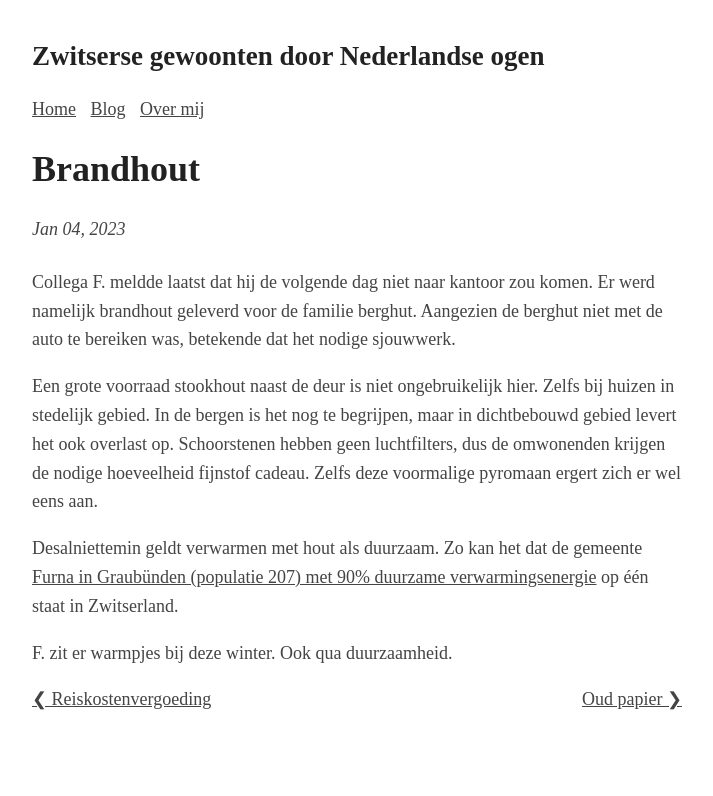
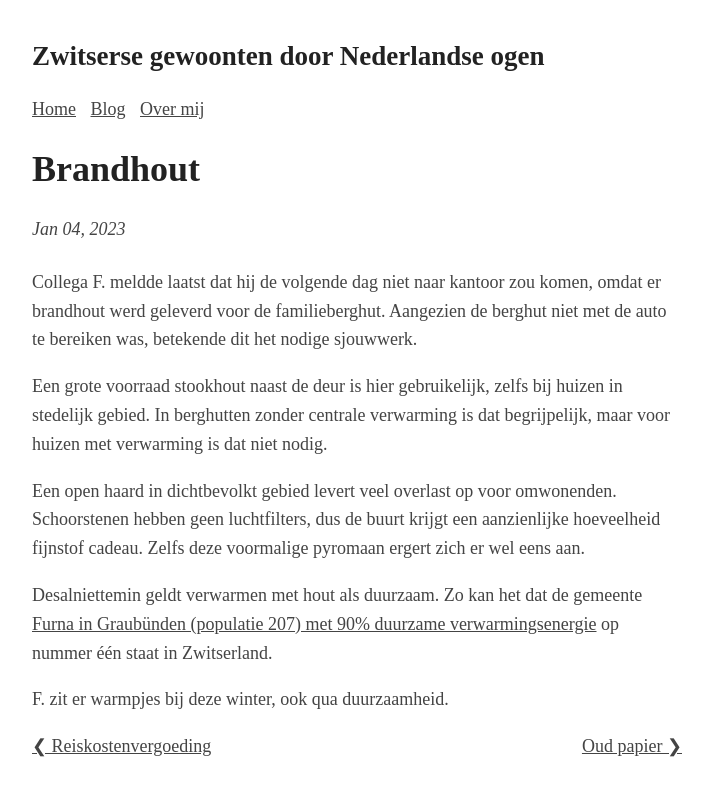
Before and after one commit to Roald87/roaldin.ch, a Jekyll site: the page built from _posts/2023-01-04-brandhout.md, in a window 1280 px wide. Shown: the top 796 px of the page, without its empty margins (283-996 px from the left). Built offline with Jekyll 4.4.1, drawn with Linux system fonts in a browser that asks for light colours; comment, search, counter and statistics services are not loaded.

Commit message:
improve wording

```diff
--- a/_posts/2023-01-04-brandhout.md
+++ b/_posts/2023-01-04-brandhout.md
@@ -3,10 +3,12 @@ layout: post
 title: "Brandhout"
 ---
 
-Collega F. meldde laatst dat hij de volgende dag niet naar kantoor zou komen. Er werd namelijk brandhout geleverd voor de familie berghut. Aangezien de berghut niet met de auto te bereiken was, betekende dat het nodige sjouwwerk.
+Collega F. meldde laatst dat hij de volgende dag niet naar kantoor zou komen, omdat er brandhout werd geleverd voor de familieberghut. Aangezien de berghut niet met de auto te bereiken was, betekende dit het nodige sjouwwerk.
 
-Een grote voorraad stookhout naast de deur is niet ongebruikelijk hier. Zelfs bij huizen in stedelijk gebied. In de bergen is het nog te begrijpen, maar in dichtbebouwd gebied levert het ook overlast op. Schoorstenen hebben geen luchtfilters, dus de omwonenden krijgen de nodige hoeveelheid fijnstof cadeau. Zelfs deze voormalige pyromaan ergert zich er wel eens aan.
+Een grote voorraad stookhout naast de deur is hier gebruikelijk, zelfs bij huizen in stedelijk gebied. In berghutten zonder centrale verwarming is dat begrijpelijk, maar voor huizen met verwarming is dat niet nodig.
 
-Desalniettemin geldt verwarmen met hout als duurzaam. Zo kan het dat de gemeente [Furna in Graubünden (populatie 207) met 90% duurzame verwarmingsenergie](https://www.srf.ch/news/schweiz/erneuerbare-energie-welche-schweizer-gemeinde-heizt-am-klimafreundlichsten) op één staat in Zwitserland.
+Een open haard in dichtbevolkt gebied levert veel overlast op voor omwonenden. Schoorstenen hebben geen luchtfilters, dus de buurt krijgt een aanzienlijke hoeveelheid fijnstof cadeau. Zelfs deze voormalige pyromaan ergert zich er wel eens aan.
 
-F. zit er warmpjes bij deze winter. Ook qua duurzaamheid.
+Desalniettemin geldt verwarmen met hout als duurzaam. Zo kan het dat de gemeente [Furna in Graubünden (populatie 207) met 90% duurzame verwarmingsenergie](https://www.srf.ch/news/schweiz/erneuerbare-energie-welche-schweizer-gemeinde-heizt-am-klimafreundlichsten) op nummer één staat in Zwitserland.
+
+F. zit er warmpjes bij deze winter, ook qua duurzaamheid.
```
